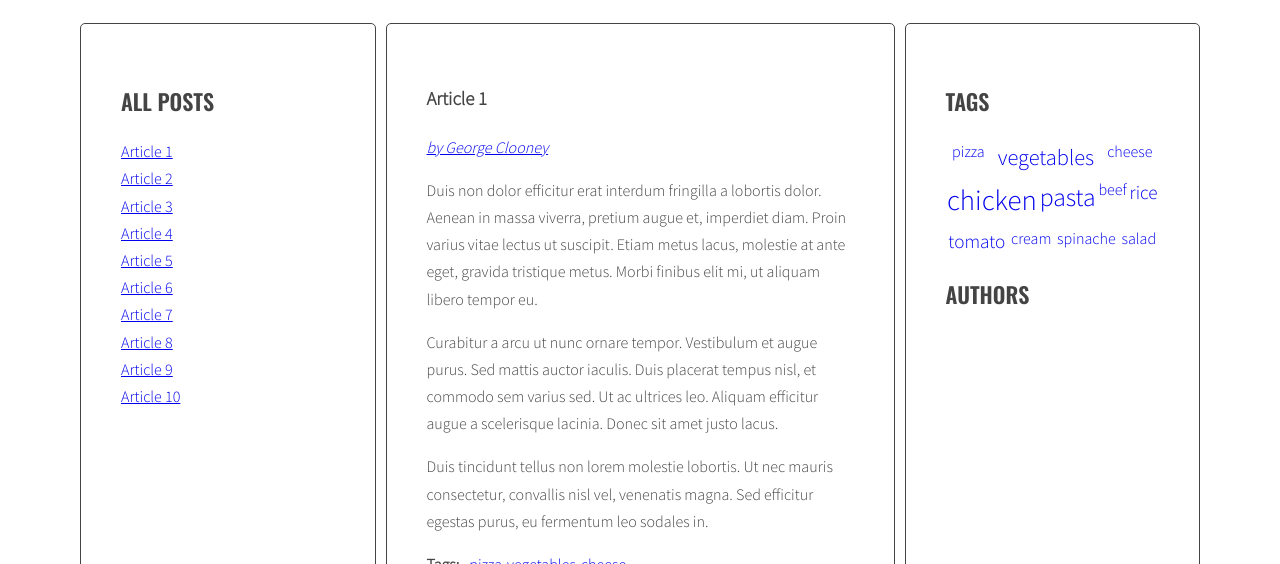
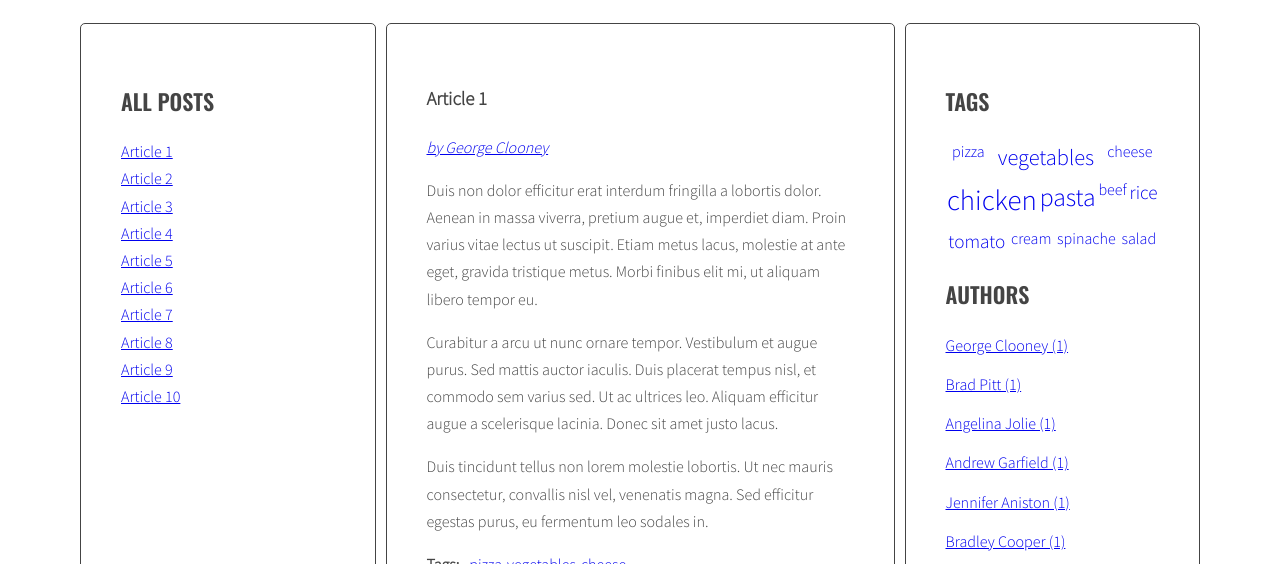
Before and after one commit to mdymek95/javascript-blog, a website: page index.html in a window 1280 px wide. Shown: the part 220-784 px from the top of the page. Drawn offline with nearby package versions, Linux system fonts and the light colour scheme.

Commit message:
add authors list

```diff
--- a/index.html
+++ b/index.html
@@ -101,7 +101,7 @@
                   </ul>
                 </div>
               </article>
-              <article class="post" id="article-7" data-tags="pasta cream spinache" data-author="Jennifer Lawrence">
+              <article class="post" id="article-7" data-tags="pasta cream spinache" data-author="Daniel Craig">
                 <h3 class="post-title">Article 7</h3>
                 <p class="post-author"></p>
                 <div class="post-content">
--- a/js/script.js
+++ b/js/script.js
@@ -6,7 +6,8 @@ const optArticleSelector = '.post',
   optArticleAuthorSelector = '.post-author',
   optTagsListSelector = '.tags.list',
   optCloudClassCount = '5',
-  optCloudClassPrefix = 'tag-size-';
+  optCloudClassPrefix = 'tag-size-',
+  optAuthorsListSelector = '.authors.list';
 
 
 
@@ -146,16 +147,30 @@ function addClickListenersToTags(){
 addClickListenersToTags();
 
 function generateAuthors(){
-  const articles = document.querySelectorAll(optArticleSelector);
+  let allAuthors = {};
+  const articles = document.querySelectorAll('article');
   for(let article of articles){
     const authors = article.querySelector(optArticleAuthorSelector);
-    let html = '';
     const articleAuthor = article.getAttribute('data-author');
     const linkHTML = '<p><a href="#author-' + articleAuthor + '">' + 'by ' + articleAuthor + '</a></p>';
+    let html = '';
     html = html + linkHTML;
+    if(!allAuthors.hasOwnProperty(articleAuthor)){
+      allAuthors[articleAuthor] = 1;
+    } else {
+      allAuthors[articleAuthor]++;
+    }
+    console.log(allAuthors);
     authors.innerHTML = html;
   }
+  const authors = document.querySelector('.authors');
+  let allAuthorsHTML = '';
 
+  for(let articleAuthor in allAuthors){
+    const authorLinkHTML = '<li><a href="#author-' + articleAuthor + '">' + articleAuthor + ' (' + allAuthors[articleAuthor] + ') </a></li>';
+    allAuthorsHTML += authorLinkHTML;
+  }
+  authors.innerHTML = allAuthorsHTML;
 }
 generateAuthors();
 
```
